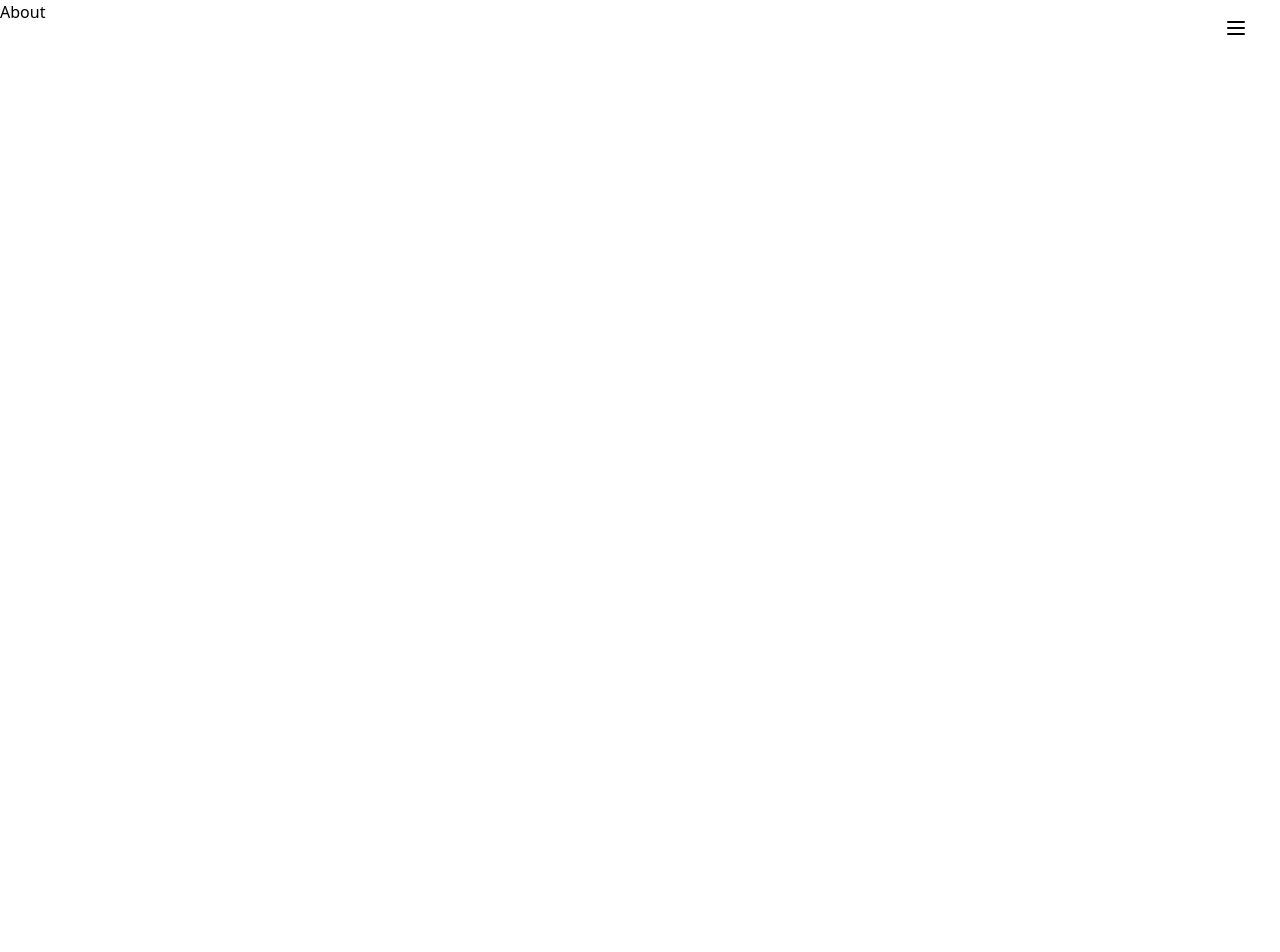
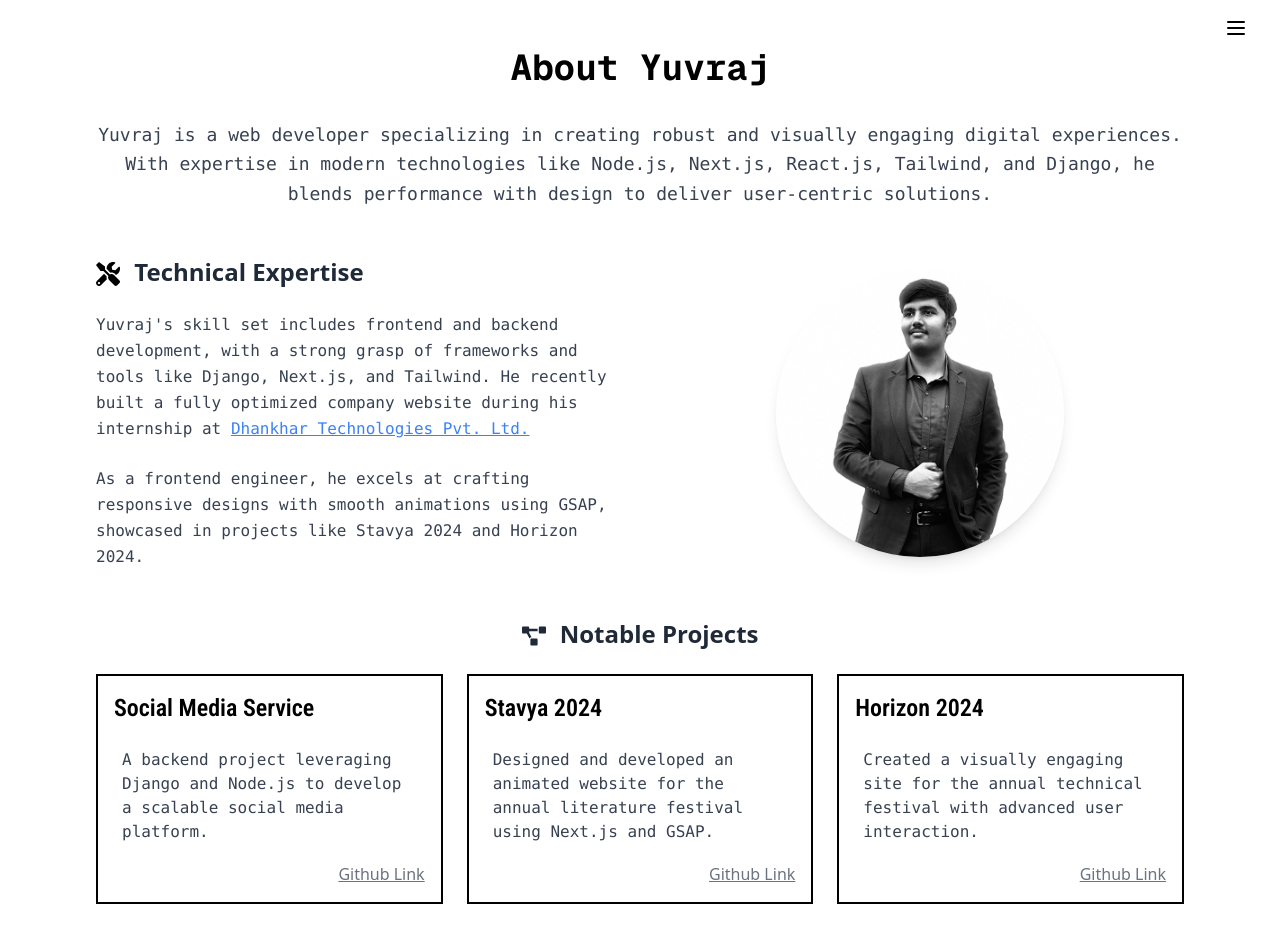
Before and after one commit to YuvrajChauhan1303/yuvraj-portfolio, a Next.js app: page /about in a window 1280 px wide. Shown: the top 952 px of the page. Before the commit the page ends 800 px from the top, so only its background shows below. Built offline with nearby package versions, Linux system fonts and the light colour scheme.

Commit message:
working on about page

```diff
--- /dev/null
+++ b/app/(pages)/about/_components/ProjectCard.tsx
@@ -0,0 +1,32 @@
+import Link from "next/link";
+import React from "react";
+
+interface ProjectCardProps {
+  title: string;
+  content: string;
+  href: string;
+}
+
+const ProjectCard: React.FC<ProjectCardProps> = ({ title, content, href }) => {
+  return (
+    <div className="relative p-6 bg-white border-2 border-black h-[230px]">
+      {/* Title positioned at the top */}
+      <h3 className="absolute top-4 left-4 text-2xl font-semibold font-[family-name:var(--font-roboto-condensed)]">
+        {title}
+      </h3>
+
+      {/* Content stays in flow */}
+      <p className="text-gray-700 mt-12 font-mono mb-4">{content}</p>
+
+      {/* GitHub link positioned at the bottom */}
+      <Link
+        href={href}
+        className="absolute bottom-4 right-4 text-gray-500 underline hover:text-gray-700"
+      >
+        Github Link
+      </Link>
+    </div>
+  );
+};
+
+export default ProjectCard;
--- a/app/(pages)/about/page.tsx
+++ b/app/(pages)/about/page.tsx
@@ -1,5 +1,193 @@
+import Image from "next/image";
+import Link from "next/link";
 import React from "react";
+import ProjectCard from "./_components/ProjectCard";
+import { projectData } from "@/app/_data/aboutData";
+import {
+  FaCode,
+  FaProjectDiagram,
+  FaTools,
+  FaRegLightbulb,
+  FaChess,
+} from "react-icons/fa";
 
 export default function About() {
-  return <div>About</div>;
+  return (
+    <div className="flex flex-col py-12 px-6 md:px-24 min-h-screen">
+      {/* Page Title */}
+      <h1 className="text-4xl font-semibold font-[family-name:var(--font-geist-mono)] text-center">
+        About Yuvraj
+      </h1>
+
+      {/* Summary Section */}
+      <section className="mt-8">
+        <p className="text-lg font-mono text-center text-gray-700 max-w-6xl mx-auto leading-relaxed">
+          Yuvraj is a web developer specializing in creating robust and visually
+          engaging digital experiences. With expertise in modern technologies
+          like Node.js, Next.js, React.js, Tailwind, and Django, he blends
+          performance with design to deliver user-centric solutions.
+        </p>
+      </section>
+
+      {/* Expertise Section */}
+      <section className="mt-12 grid grid-cols-1 md:grid-cols-2 gap-8 items-center">
+        <div className="space-y-6">
+          <h2 className="text-2xl font-semibold text-gray-800">
+            <FaTools className="inline-block mr-2 text-black" /> Technical
+            Expertise
+          </h2>
+          <p className="text-gray-700 font-mono leading-relaxed">
+            Yuvraj&apos;s skill set includes frontend and backend development,
+            with a strong grasp of frameworks and tools like Django, Next.js,
+            and Tailwind. He recently built a fully optimized company website
+            during his internship at{" "}
+            <Link
+              href="https://dhankhar.co.in"
+              className="text-blue-500 underline"
+              target="_blank"
+              rel="noopener noreferrer"
+            >
+              Dhankhar Technologies Pvt. Ltd.
+            </Link>
+          </p>
+          <p className="text-gray-700 font-mono leading-relaxed">
+            As a frontend engineer, he excels at crafting responsive designs
+            with smooth animations using GSAP, showcased in projects like Stavya
+            2024 and Horizon 2024.
+          </p>
+        </div>
+        <div className="flex items-center justify-center">
+          <Image
+            src="/images/yuvraj.jpg"
+            width={200}
+            height={200}
+            alt="Yuvraj Chauhan"
+            className="rounded-full shadow-lg object-cover h-72 w-72"
+          />
+        </div>
+      </section>
+
+      {/* Projects Section */}
+      <section className="mt-12">
+        <h2 className="text-2xl font-semibold text-gray-800 text-center">
+          <FaProjectDiagram className="inline-block mr-2" /> Notable Projects
+        </h2>
+        <div className="mt-6 grid grid-cols-1 md:grid-cols-2 lg:grid-cols-3 gap-6">
+          {projectData.map((project, index) => (
+            <ProjectCard
+              key={index}
+              title={project.title}
+              content={project.content}
+              href={project.href}
+            />
+          ))}
+        </div>
+      </section>
+
+      {/* Workshops & Leadership Section */}
+      <section className="mt-12 text-center">
+        <h2 className="text-2xl font-semibold text-gray-800">
+          <FaRegLightbulb className="inline-block mr-2" /> Leadership &
+          Workshops
+        </h2>
+        <p className="text-gray-700 font-mono mt-4 leading-relaxed max-w-5xl mx-auto">
+          As a member of the student gymkhana (2023-24) and the GDSC Web Dev
+          Volunteer team, Yuvraj played a key role in organizing Horizon 2024.
+          He conducted workshops on front-end technologies and the anatomy of
+          landing pages, empowering peers with practical skills.
+        </p>
+      </section>
+
+      {/* Does he have Friends tho? */}
+      <section className="mt-12 text-center">
+        <h2 className="text-2xl font-semibold text-gray-800">
+          <FaRegLightbulb className="inline-block mr-2" /> Does he have Friends
+          tho?
+        </h2>
+        <p className="text-gray-700 font-mono mt-4 leading-relaxed max-w-5xl mx-auto">
+          Yes, Yes he Does. Meet his Friends/Colleagues, with whom he has
+          created several Projects. They have an Organization on Github
+          featuring their projects :{" "}
+          <Link
+            href={"https://github.com/orgs/Room1097/repositories"}
+            target="_blank"
+            className="text-blue-500 underline cursor-pointer"
+          >
+            {" "}
+            Room 1097
+          </Link>
+        </p>
+        <div className="flex items-center justify-center mt-4 gap-8">
+          <div>
+            <Image
+              src={"/images/yuvraj.jpg"}
+              width={400}
+              height={300}
+              className="rounded-full object-contain h-48 w-48"
+              alt="Srijan"
+            />
+            <p>@Srijan Sharma</p>
+          </div>{" "}
+          <div>
+            <Image
+              src={"/images/yuvraj.jpg"}
+              width={150}
+              height={150}
+              className="rounded-full object-cover h-48 w-48"
+              alt="Srijan"
+            />
+            <p>@Trijay Patel</p>
+          </div>{" "}
+          <div>
+            <Image
+              src={"/images/yuvraj.jpg"}
+              width={150}
+              height={150}
+              className="rounded-full object-cover h-48 w-48"
+              alt="Srijan"
+            />
+            <p>@Tanay Patel</p>
+          </div>
+        </div>
+        <p className="mt-4 font-mono text-gray-700">
+          His Friends have been his backbone and support him with his various
+          shenaningans.
+        </p>
+      </section>
+
+      {/* Other Interests than Web Development */}
+      <section className="mt-12 text-center">
+        <h2 className="text-2xl font-semibold text-gray-800">
+          <FaCode className="inline-block mr-2" /> Other Interests than Web
+          Development
+        </h2>
+        <p className="text-gray-700 font-mono mt-4 leading-relaxed max-w-5xl mx-auto">
+          Apart from Web Development, Yuvraj is highly interested in
+          Cryptography and AI. He along with his friends, @Srijan, @Trijay &
+          @Tanay, implemented a Research Paper on Secret Image Sharing with
+          Polynomial Interpolation, and made enhancements to the original
+          scheme.
+        </p>
+        <p className="text-gray-700 font-mono mt-4 leading-relaxed max-w-5xl mx-auto">
+          In an other Project, Yuvraj along with @Srijan and @Trijay created an
+          adaptive enemy AI, for a street-fighter style 1v1 PvP Game. They named
+          the project Neural-Brawl and the Project was created on Unity, and the
+          AI uses PPO as its learning model.
+        </p>
+        <p className="text-gray-700 font-mono mt-4 leading-relaxed max-w-5xl mx-auto">
+          In a third project, he collaborated with @Trijay to create a secure
+          HTTP server of an HTTPS server, using the SSL-TLS handshake protocol.
+          They created a Certifying Authority which certified a HTTP server,
+          both servers working independently.
+        </p>
+      </section>
+      {/* What does he do when he does not code? */}
+      <section className="mt-12 text-center">
+        <h2 className="text-2xl font-semibold text-gray-800">
+          <FaChess className="inline-block mr-2" /> What does he do when he does
+          not code?
+        </h2>
+      </section>
+    </div>
+  );
 }
--- /dev/null
+++ b/app/_data/aboutData.tsx
@@ -0,0 +1,20 @@
+export const projectData = [
+  {
+    title: "Social Media Service",
+    content:
+      "A backend project leveraging Django and Node.js to develop a scalable social media platform.",
+    href: "",
+  },
+  {
+    title: "Stavya 2024",
+    content:
+      "Designed and developed an animated website for the annual literature festival using Next.js and GSAP.",
+    href: "",
+  },
+  {
+    title: "Horizon 2024",
+    content:
+      "Created a visually engaging site for the annual technical festival with advanced user interaction.",
+    href: "",
+  },
+];
--- a/components/Navigation.tsx
+++ b/components/Navigation.tsx
@@ -19,25 +19,42 @@ const Navigation = () => {
   return (
     <div className="fixed w-screen py-4 flex flex-row-reverse gap-4 justify-start items-start px-8 z-50">
       <Menu onClick={() => setOpen(!open)} className="cursor-pointer" />
-      {open && <MiniMenu />}
+      {open && <MiniMenu setOpen={setOpen} />}
     </div>
   );
 };
 
-const MiniMenu = () => {
+// Define Prop Types for MiniMenu
+interface MiniMenuProps {
+  setOpen: (value: boolean) => void;
+}
+
+const MiniMenu: React.FC<MiniMenuProps> = ({ setOpen }) => {
+  const handleClose = () => setOpen(false);
+
   return (
     <div className="h-[480px] md:w-[25vw] w-[80vw] bg-gray-50/90 border border-black flex flex-col gap-4 uppercase font-medium font-[family-name:var(--font-geist-mono)] py-8 px-4 text-2xl absolute top-16 right-0 md:relative md:top-auto md:right-auto md:h-auto  mr-8 md:mr-0">
       <div className="flex flex-col gap-6">
-        <Link href={"/about"}>About</Link>
-        <Link href={"/education"}>Education</Link>
-        <Link href={"/projects"}>Projects</Link>
-        <Link href={"/work"}>work</Link>
-        <Link href={"/skills"}>skills</Link>
+        <Link href={"/about"} onClick={handleClose}>
+          About
+        </Link>
+        <Link href={"/education"} onClick={handleClose}>
+          Education
+        </Link>
+        <Link href={"/projects"} onClick={handleClose}>
+          Projects
+        </Link>
+        <Link href={"/work"} onClick={handleClose}>
+          Work
+        </Link>
+        <Link href={"/skills"} onClick={handleClose}>
+          Skills
+        </Link>
       </div>
 
       <div className="pt-4 border-t-2 border-black">Connect with me:</div>
       <div className="flex items-center justify-center w-full gap-6 mt-4">
-        <Link href={""} className="hover:text-blue-600 transition duration-200">
+        <Link href={""} className="hover:text-gray-600 transition duration-200">
           <FaGithub />
         </Link>
         <Link href={""} className="hover:text-blue-600 transition duration-200">
@@ -51,7 +68,7 @@ const MiniMenu = () => {
         </Link>
         <Link
           href={""}
-          className="hover:text-green-500 transition duration-200"
+          className="hover:text-orange-500 transition duration-200"
         >
           <SiLeetcode />
         </Link>
```
Also changed, not shown: app/page.tsx (+2 -6 lines), app/_data/skilllData.tsx (renamed from app/_components/_data/skilllData.tsx), app/_data/work.tsx (renamed from app/_components/_data/work.tsx).
